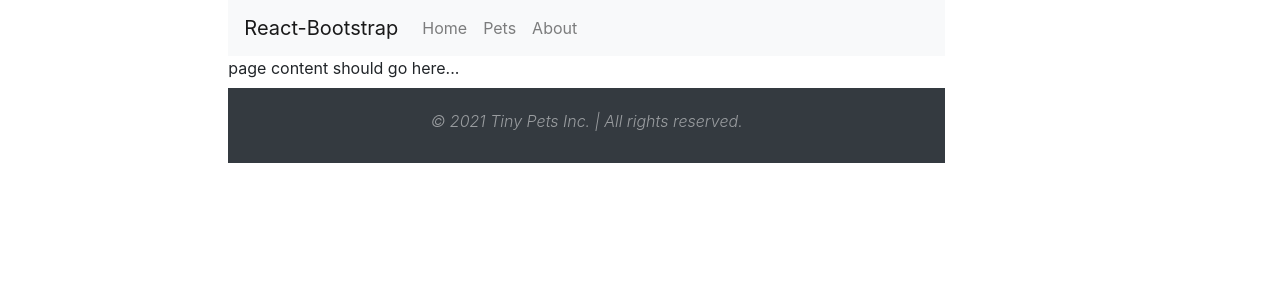
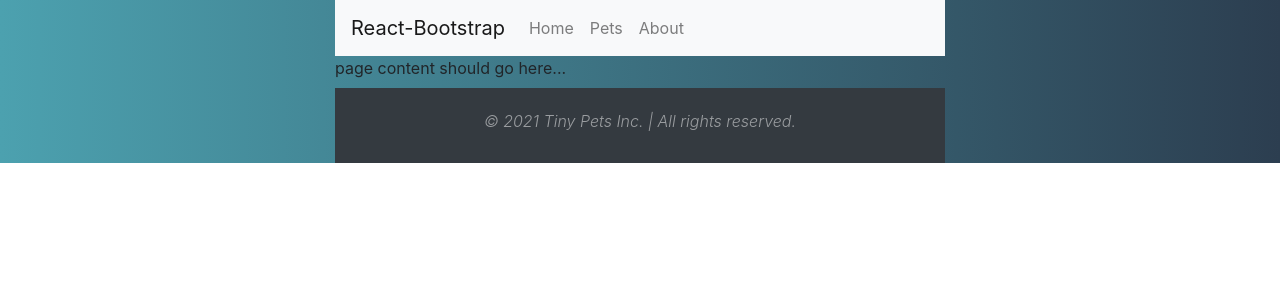
Before and after one commit to johnclamy/minimal-full-stack-react-app, a React (Create React App) app: page / in a window 1280 px wide. Shown: the top 300 px of the page. Built offline with nearby package versions, Linux system fonts and the light colour scheme.

Commit message:
set layout css

```diff
--- /dev/null
+++ b/src/components/layout/Layout.css
@@ -0,0 +1,9 @@
+.Layout {
+  background: #2C3E50;
+  /* fallback for old browsers */
+  background: -webkit-linear-gradient(to right, #4CA1AF, #2C3E50);
+  /* Chrome 10-25, Safari 5.1-6 */
+  background: linear-gradient(to right, #4CA1AF, #2C3E50);
+  /* W3C, IE 10+/ Edge, Firefox 16+, Chrome 26+, Opera 12+, Safari 7+ */
+
+}
--- a/src/components/layout/Layout.js
+++ b/src/components/layout/Layout.js
@@ -4,11 +4,13 @@ import { Container, Col, Row } from 'react-bootstrap'
 import Navigation from './Navigation'
 import Footer from './Footer'
 
+import './Layout.css'
+
 export default function ({ children }) {
   return (
-    <Container fluid>
+    <Container className='Layout' fluid>
       <Row>
-        <Col md={{ span: 7, offset: 2 }}>
+        <Col md={{ span: 6, offset: 3 }}>
           <Navigation />
           <main>{children}</main>
           <Footer />
```
